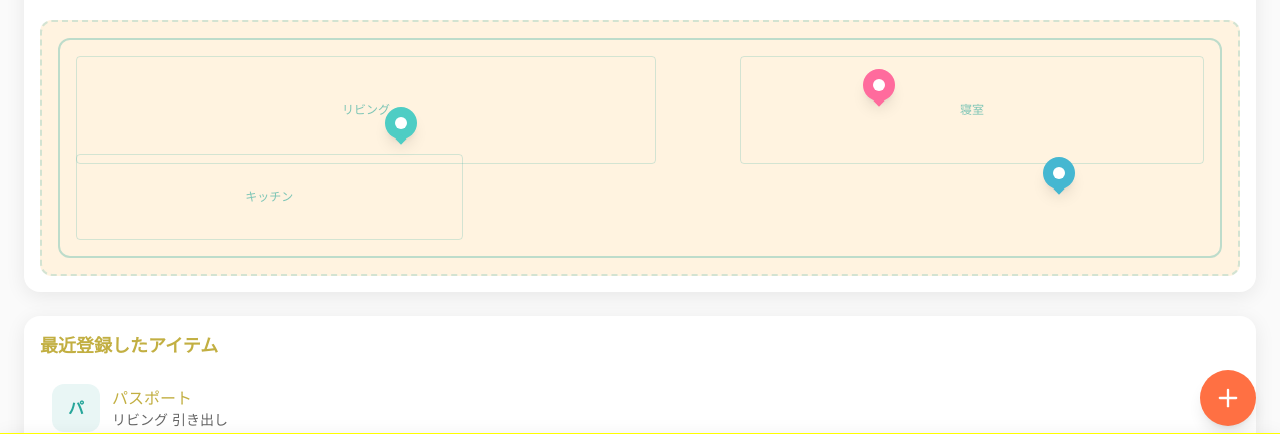
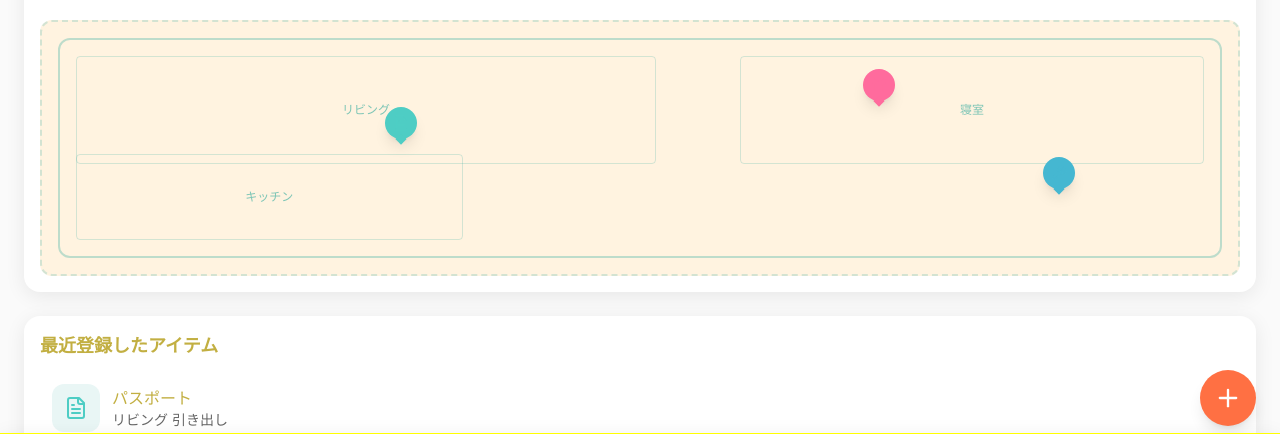
Before and after one commit to flumany/tidying-up-app, a React (Vite) app: page / in a window 1280 px wide. Shown: the part 278-718 px from the top of the page. Built offline with nearby package versions, Linux system fonts and the light colour scheme.

Commit message:
feat: Implement item icon selection
- Added an icon selection feature for item registration.
- Implemented a basic icon set for users to choose from.

```diff
--- /dev/null
+++ b/src/components/CategoryIcon.tsx
@@ -0,0 +1,69 @@
+
+import React from 'react';
+import {
+  Shirt,
+  FileText,
+  Wrench,
+  Snowflake,
+  Book,
+  Smartphone,
+  ChefHat,
+  Spray,
+  Gamepad2,
+  Dumbbell,
+  Package
+} from 'lucide-react';
+import { Category } from '../types';
+
+interface CategoryIconProps {
+  category: Category;
+  size?: number;
+  className?: string;
+}
+
+const categoryIcons: Record<Category, React.ComponentType<{ size?: number; className?: string }>> = {
+  clothing: Shirt,
+  documents: FileText,
+  tools: Wrench,
+  seasonal: Snowflake,
+  books: Book,
+  electronics: Smartphone,
+  kitchenware: ChefHat,
+  cleaning: Spray,
+  toys: Gamepad2,
+  sports: Dumbbell,
+  other: Package
+};
+
+const categoryColors: Record<Category, string> = {
+  clothing: '#FF6B9D',
+  documents: '#4ECDC4',
+  tools: '#45B7D1',
+  seasonal: '#FFA726',
+  books: '#AB47BC',
+  electronics: '#66BB6A',
+  kitchenware: '#EF5350',
+  cleaning: '#42A5F5',
+  toys: '#FF7043',
+  sports: '#9CCC65',
+  other: '#78909C'
+};
+
+const CategoryIcon: React.FC<CategoryIconProps> = ({
+  category,
+  size = 24,
+  className = ""
+}) => {
+  const IconComponent = categoryIcons[category] || categoryIcons.other;
+  const color = categoryColors[category] || categoryColors.other;
+
+  return (
+    <IconComponent
+      size={size}
+      className={className}
+      style={{ color }}
+    />
+  );
+};
+
+export default CategoryIcon;
--- /dev/null
+++ b/src/components/IconSelector.tsx
@@ -0,0 +1,57 @@
+
+import React from 'react';
+import { Category } from '../types';
+import CategoryIcon from './CategoryIcon';
+
+interface IconSelectorProps {
+  selectedCategory: Category;
+  onCategorySelect: (category: Category) => void;
+  className?: string;
+}
+
+const categoryLabels: Record<Category, string> = {
+  clothing: '衣類',
+  documents: '書類',
+  tools: '工具',
+  seasonal: '季節物',
+  books: '本',
+  electronics: '電子機器',
+  kitchenware: '調理器具',
+  cleaning: '清掃用品',
+  toys: 'おもちゃ',
+  sports: 'スポーツ用品',
+  other: 'その他'
+};
+
+const IconSelector: React.FC<IconSelectorProps> = ({
+  selectedCategory,
+  onCategorySelect,
+  className = ""
+}) => {
+  const categories = Object.keys(categoryLabels) as Category[];
+
+  return (
+    <div className={`grid grid-cols-4 gap-3 ${className}`}>
+      {categories.map((category) => (
+        <button
+          key={category}
+          onClick={() => onCategorySelect(category)}
+          className={`flex flex-col items-center p-3 rounded-xl transition-smooth ${
+            selectedCategory === category
+              ? 'bg-primary/20 border-2 border-primary'
+              : 'bg-card border border-border hover:bg-primary/5'
+          }`}
+        >
+          <div className="w-10 h-10 flex items-center justify-center mb-2">
+            <CategoryIcon category={category} size={24} />
+          </div>
+          <span className="text-xs text-center text-foreground font-medium">
+            {categoryLabels[category]}
+          </span>
+        </button>
+      ))}
+    </div>
+  );
+};
+
+export default IconSelector;
--- a/src/components/ItemPin.tsx
+++ b/src/components/ItemPin.tsx
@@ -1,6 +1,7 @@
 
 import React from 'react';
 import { Item, Category } from '../types';
+import CategoryIcon from './CategoryIcon';
 
 interface ItemPinProps {
   item: Item;
@@ -40,7 +41,19 @@ const ItemPin: React.FC<ItemPinProps> = ({ item, onClick, isAnimated = false })
         className="w-8 h-8 rounded-full border-3 border-white shadow-lg flex items-center justify-center"
         style={{ backgroundColor: color }}
       >
-        <div className="w-3 h-3 bg-white rounded-full"></div>
+        {item.images[0] ? (
+          <img
+            src={item.images[0]}
+            alt={item.name}
+            className="w-6 h-6 object-cover rounded-full"
+          />
+        ) : (
+          <CategoryIcon
+            category={item.category as Category}
+            size={16}
+            className="text-white"
+          />
+        )}
       </div>
       <div
         className="absolute top-0 left-1/2 transform -translate-x-1/2 w-2 h-2 rotate-45 border-l-3 border-b-3 border-white"
--- a/src/components/QuickAccessCard.tsx
+++ b/src/components/QuickAccessCard.tsx
@@ -1,6 +1,7 @@
 
 import React from 'react';
 import { Item } from '../types';
+import CategoryIcon from './CategoryIcon';
 
 interface QuickAccessCardProps {
   title: string;
@@ -27,9 +28,10 @@ const QuickAccessCard: React.FC<QuickAccessCardProps> = ({ title, items, onItemC
                   className="w-10 h-10 object-cover rounded-lg"
                 />
               ) : (
-                <span className="text-primary font-semibold">
-                  {item.name.charAt(0).toUpperCase()}
-                </span>
+                <CategoryIcon
+                  category={item.category as any}
+                  size={24}
+                />
               )}
             </div>
             <div className="flex-1">
```
